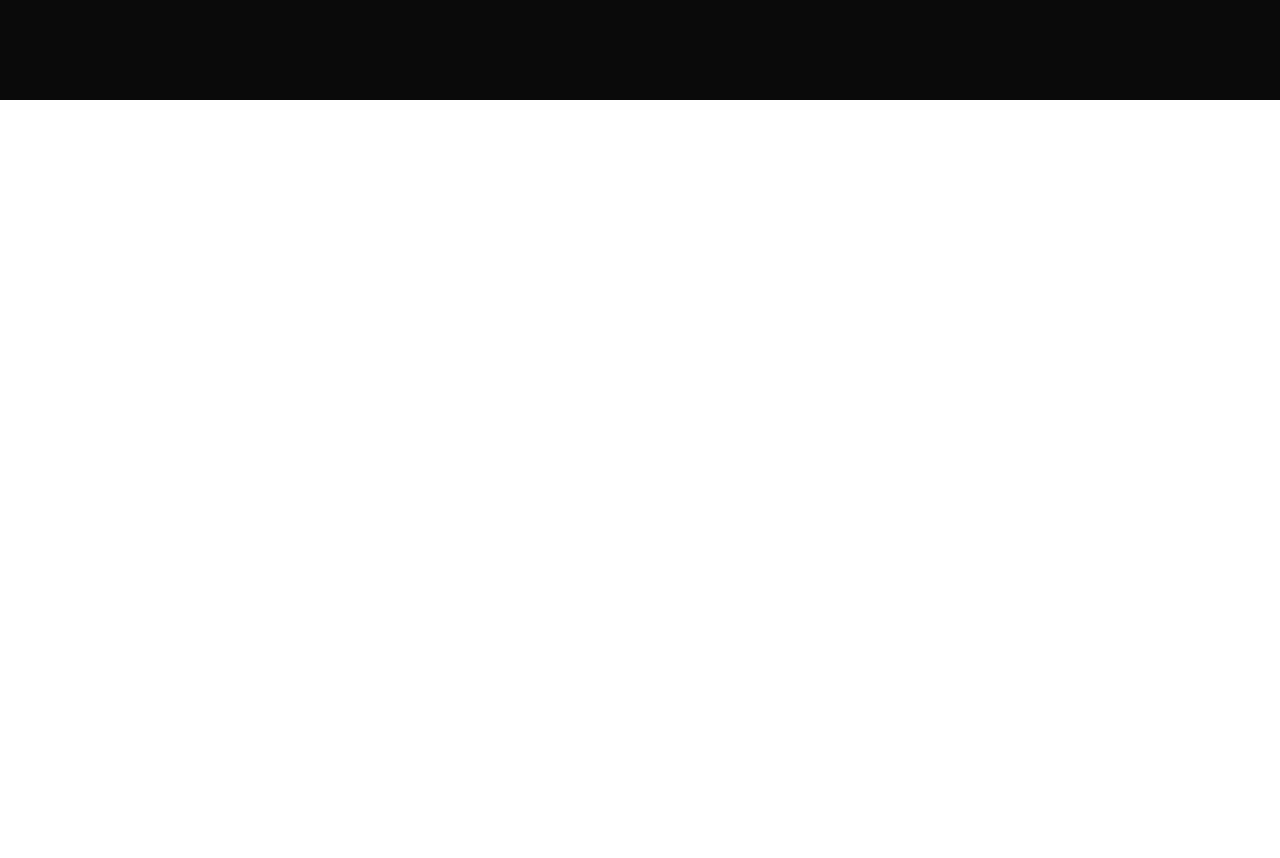
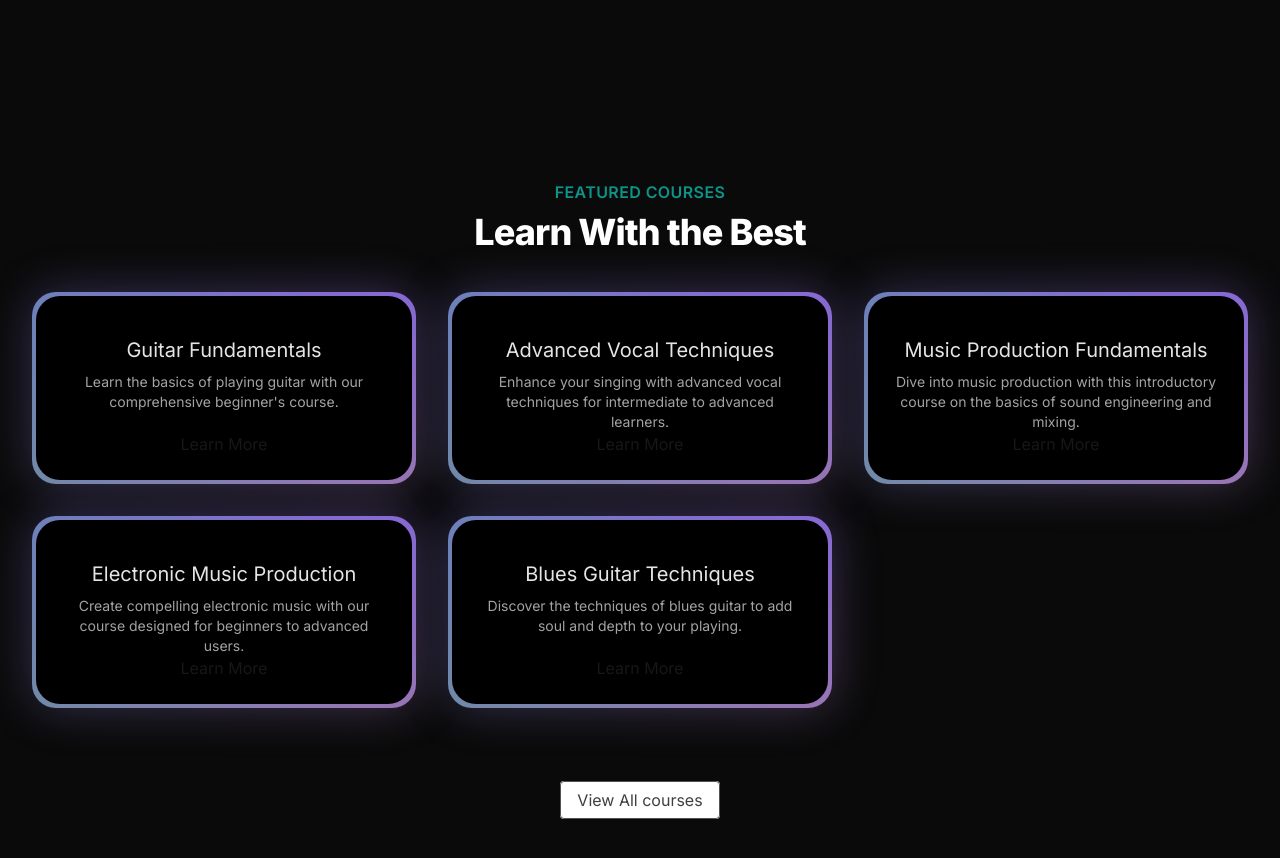
Before and after one commit to Niraaj10/MusicApp, a Next.js app: page / in a window 1280 px wide. Shown: the part 700-1558 px from the top of the page. Before the commit the page ends 800 px from the top, so only its background shows below. Built offline with nearby package versions, Linux system fonts and the light colour scheme.

Commit message:
Featured Courses Section Created

```diff
--- a/src/app/page.tsx
+++ b/src/app/page.tsx
@@ -1,12 +1,14 @@
+import FeaturedCourses from "@/components/FeaturedCourses";
 import HeroSection from "@/components/HeroSection";
 
 export default function Home() {
   return (
     <>
       <main className="min-h-screen bg-black/[0.96] antialiased">
-        <h1>HELLO I"MM NIRAAAAAAJ</h1>
+        {/* <h1>HELLO I"MM NIRAAAAAAJ</h1> */}
 
         <HeroSection />
+        <FeaturedCourses />
 
       </main>
     </>
--- /dev/null
+++ b/src/components/FeaturedCourses.tsx
@@ -0,0 +1,61 @@
+'use client'
+import Link from 'next/link'
+import CourseData from '../data/music.json'
+import { BackgroundGradient } from './ui/background-gradient'
+
+interface Course {
+        id: number,
+        title: string,
+        slug: string,
+        description: string,
+        price: number,
+        instructor: string,
+        isFeatured: boolean,
+}
+
+function FeaturedCourses() {
+    // console.log(CourseData)
+    const featuredCourses = CourseData.courses.filter((course:Course) => course.isFeatured)
+
+    return (
+        <div className="py-12 ">
+            {/* FeaturedCourses */}
+
+            <div>
+                <div className="text-center">
+                    <h2 className="text-base text-teal-600 font-semibold tracking-wide uppercase">FEATURED COURSES</h2>
+                    <p className="mt-2 text-3xl leading-8 font-extrabold tracking-tight text-white sm:text-4xl">Learn With the Best</p>
+                </div>
+            </div>
+
+            <div className="mt-10 mx-8">
+                <div className="grid grid-cols-1 sm:grid-cols-2 lg:grid-cols-3 gap-8 justify-center">
+                    {featuredCourses.map((course:Course) => (
+                        <div key={course.id} className='flex justify-center'>
+                            <BackgroundGradient className="flex flex-col rounded-3xl bg-white dark:bg-black overflow-hidden h-full max-w-sm ">
+                            <div className="p-4 sm:p-6 flex flex-col items-center text-center flex-grow">
+                                <p className="text-lg sm:text-xl text-black mt-4 mb-2 dark:text-neutral-200">{course.title}</p>
+                                <p className="text-sm text-neutral-600 dark:text-neutral-400 flex-grow">{course.description}</p>
+                                <Link href={`/courses/${course.slug}`}>
+                                Learn More
+                                </Link>
+                            </div>
+                            </BackgroundGradient>
+                        </div>
+                    ))}
+                </div>
+            </div>
+
+            <div className="mt-20 text-center">
+                <Link href={"/courses"}
+                    className="px-4 py-2 rounded border border-neutral-600 text-neutral-700 bg-white hover:bg-gray-100 transition duration-200"
+                >
+                    View All courses
+                </Link>
+            </div>
+
+        </div>
+    )
+}
+
+export default FeaturedCourses
--- a/src/components/HeroSection.tsx
+++ b/src/components/HeroSection.tsx
@@ -6,7 +6,7 @@
 function HeroSection() {
     return (
         <div
-            className="h-auto md:h-[40rem] w-full rounded-md flex flex-col items-center justify-center relative overflow-hidden mx-auto py-10 md:py-0"
+            className="h-auto md:h-[52rem] w-full rounded-md flex flex-col items-center justify-center relative overflow-hidden mx-auto py-10 md:py-0"
         >
             {/* HeroSection */}
 
--- /dev/null
+++ b/src/components/ui/background-gradient.tsx
@@ -0,0 +1,72 @@
+import { cn } from "@/utils/cn";
+import React from "react";
+import { motion } from "framer-motion";
+
+export const BackgroundGradient = ({
+  children,
+  className,
+  containerClassName,
+  animate = true,
+}: {
+  children?: React.ReactNode;
+  className?: string;
+  containerClassName?: string;
+  animate?: boolean;
+}) => {
+  const variants = {
+    initial: {
+      backgroundPosition: "0 50%",
+    },
+    animate: {
+      backgroundPosition: ["0, 50%", "100% 50%", "0 50%"],
+    },
+  };
+  return (
+    <div className={cn("relative p-[4px] group", containerClassName)}>
+      <motion.div
+        variants={animate ? variants : undefined}
+        initial={animate ? "initial" : undefined}
+        animate={animate ? "animate" : undefined}
+        transition={
+          animate
+            ? {
+                duration: 5,
+                repeat: Infinity,
+                repeatType: "reverse",
+              }
+            : undefined
+        }
+        style={{
+          backgroundSize: animate ? "400% 400%" : undefined,
+        }}
+        className={cn(
+          "absolute inset-0 rounded-3xl z-[1] opacity-40 group-hover:opacity-70 blur-xl  transition duration-500 will-change-transform",
+          " bg-[radial-gradient(circle_farthest-side_at_0_100%,#0046cc,transparent),radial-gradient(circle_farthest-side_at_100%_0,#7b61ff,transparent),radial-gradient(circle_farthest-side_at_100%_100%,#ffc414,transparent),radial-gradient(circle_farthest-side_at_0_0,#1ca0fb,#141316)]"
+        )}
+      />
+      <motion.div
+        variants={animate ? variants : undefined}
+        initial={animate ? "initial" : undefined}
+        animate={animate ? "animate" : undefined}
+        transition={
+          animate
+            ? {
+                duration: 5,
+                repeat: Infinity,
+                repeatType: "reverse",
+              }
+            : undefined
+        }
+        style={{
+          backgroundSize: animate ? "400% 400%" : undefined,
+        }}
+        className={cn(
+          "absolute inset-0 rounded-3xl z-[1] will-change-transform",
+          "bg-[radial-gradient(circle_farthest-side_at_0_100%,#00ccb1,transparent),radial-gradient(circle_farthest-side_at_100%_0,#7b61ff,transparent),radial-gradient(circle_farthest-side_at_100%_100%,#ffc414,transparent),radial-gradient(circle_farthest-side_at_0_0,#1ca0fb,#141316)]"
+        )}
+      />
+
+      <div className={cn("relative z-10", className)}>{children}</div>
+    </div>
+  );
+};
```
